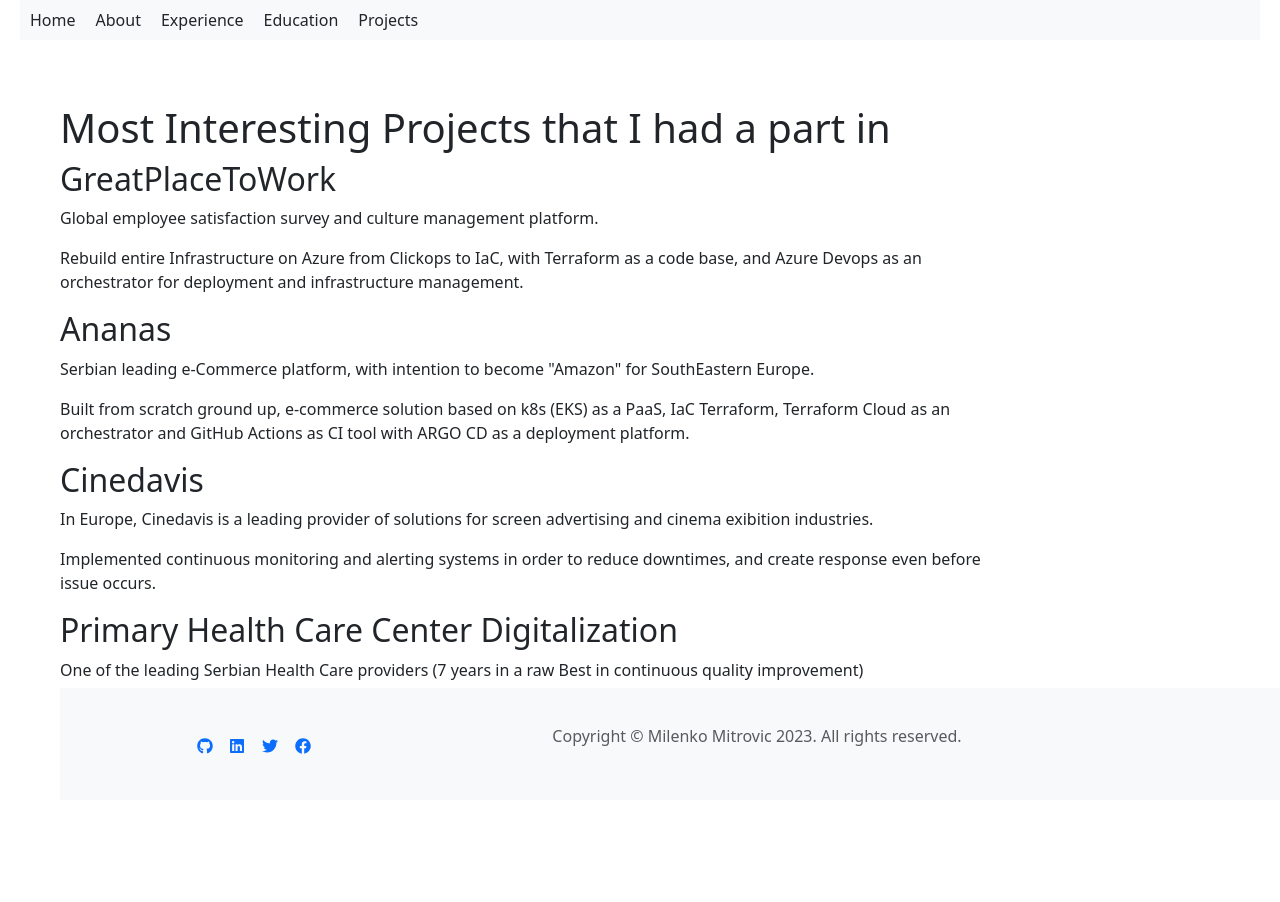
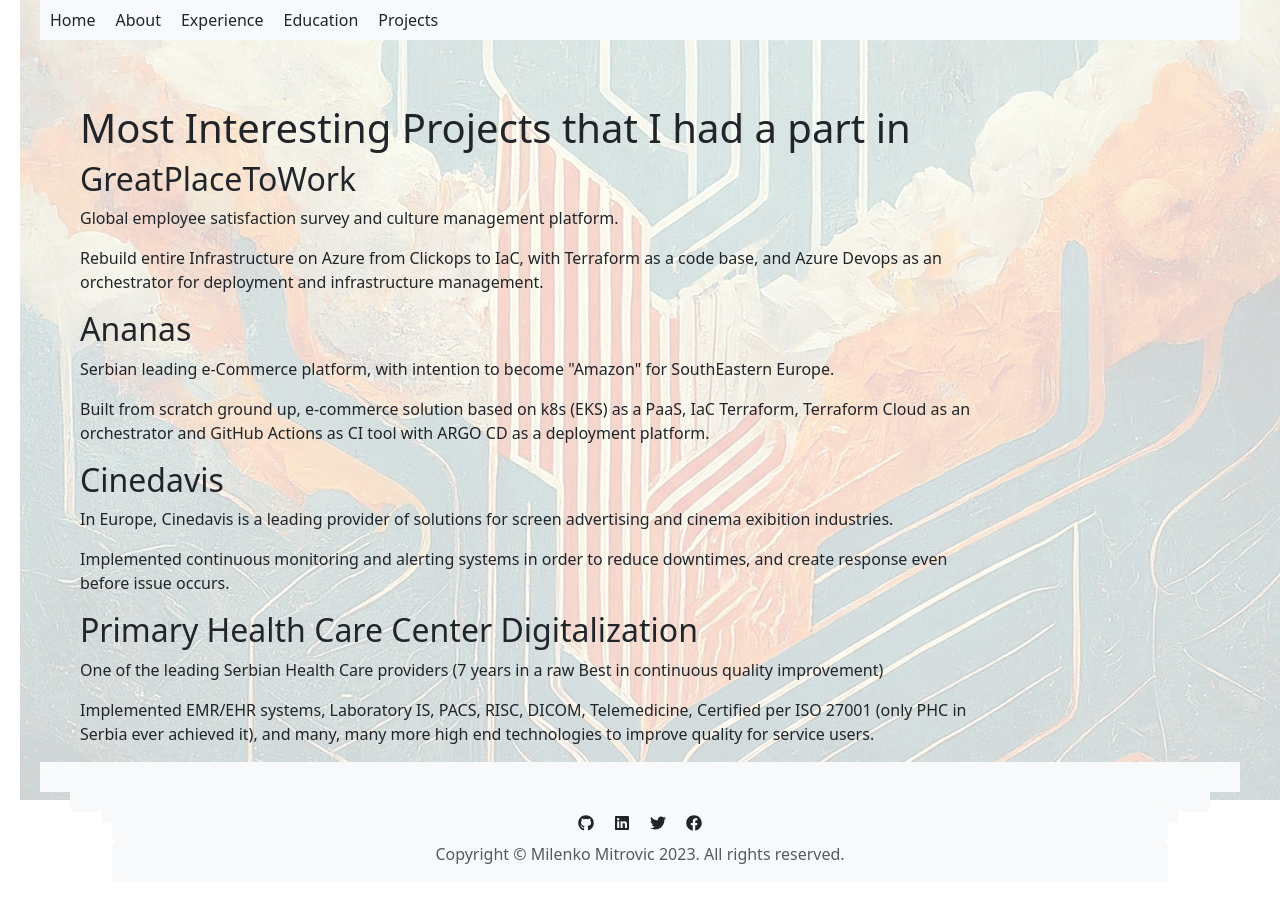
Before and after one commit to subzone/cv, a React (Create React App) app: page /projects in a window 1280 px wide. Shown: the top 902 px of the page. Built offline with nearby package versions, Linux system fonts and the light colour scheme.

Commit message:
change background

```diff
--- a/src/App.css
+++ b/src/App.css
@@ -1,5 +1,5 @@
 .App {
-  text-align: center;
+  text-align: left;
 }
 
 .App-logo {
@@ -39,11 +39,14 @@
 
 .footer {
   background-color: #f8f9fa;
-  padding: 1rem 0;
-  position: fixed;
+  padding: 10px;
+  z-index: 1;
+  position: relative;
   bottom: 0;
   width: 100%;
   text-align: center;
+  margin-top: auto;
+  height: 30px;
 }
 
 .footer .container {
@@ -51,8 +54,48 @@
   display: flex;
   justify-content: center;
   align-items: center;
+  height: inherit;
 }
 
 .footer .text-muted {
   color: #6c757d;
 }
+
+/* App.css */
+body, html {
+  height: 100%;
+  margin: 0;
+}
+
+.background {
+  background-image: url('../public/tech_background.jpg');
+  background-size: cover;
+  background-position: center;
+  height: 100%;
+  width: 100%;
+  opacity: 0.2;
+  position: fixed;
+  top: 0;
+  left: 0;
+  z-index: -1; /* Ensure it is behind other content */
+}
+
+.footer a {
+  margin: 0 10px;
+  color: inherit;
+  text-decoration: none;
+}
+
+.footer hr.red-line {
+  color: #FF0000;
+  background-color: #FF0000;
+  height: 2px;
+  border: none;
+}
+
+.footer hr.black-line {
+  color: #000000;
+  background-color: #000000;
+  height: 0.5px;
+  border: none;
+}
--- a/src/App.js
+++ b/src/App.js
@@ -17,6 +17,7 @@
 
 function App() {
   return (
+    <div className="App">
     <BrowserRouter>
       <nav class="navbar navbar-expand-lg navbar-light bg-light">
         <Link to="/" className="nav-link">Home</Link>
@@ -38,13 +39,18 @@
         <Route path='/contact' element={<ContactForm />} />
         <Route path='/chatbot' element={<Chatbot />} />
       </Routes>
-      </div><div className='cv'>
+      </div><div className="background"><div className='cv'>
         <Helmet>
           <html lang="en" />
           <meta name="theme-color" content="#E6E6FA" />
       </Helmet>
-      <Footer /></div>
+      </div></div>
     </BrowserRouter>
+    <footer className="footer">
+    <div className="container"><Footer />
+    </div>
+  </footer>
+  </div>
   );
 }
 
--- a/src/components/Footer.js
+++ b/src/components/Footer.js
@@ -6,13 +6,16 @@
 	const year = new Date().getFullYear();
 
 	return (
-		<div className="footer custom-footer"> {/* Add the "custom-footer" class */}
+		<div className="footer ">
 			<div className="container">
-				<a href="https://github.com/subzone" target="_blank"><FaGithub /></a>&nbsp;&nbsp;&nbsp;&nbsp;
-				<a href="https://www.linkedin.com/in/subzone/" target="_blank"><FaLinkedin /></a>&nbsp;&nbsp;&nbsp;&nbsp;
-				<a href="https://twitter.com/milenkom81" target="_blank"><FaTwitter /></a>&nbsp;&nbsp;&nbsp;&nbsp;
+				<a href="https://github.com/subzone" target="_blank"><FaGithub /></a>
+				<a href="https://www.linkedin.com/in/subzone/" target="_blank"><FaLinkedin /></a>
+				<a href="https://twitter.com/milenkom81" target="_blank"><FaTwitter /></a>
 				<a href="https://www.facebook.com/subzone" target="_blank"><FaFacebook /></a>
-				<br />
+				<hr className="red-line" />
+			</div>
+		<div className="container">
+			<hr className="red-line" />
 				<p className="text-muted"> {`Copyright © Milenko Mitrovic ${year}.  All rights reserved.`}</p>
 			</div>
 		</div>
```
Also changed, not shown: public/tech_background.jpg (added).
